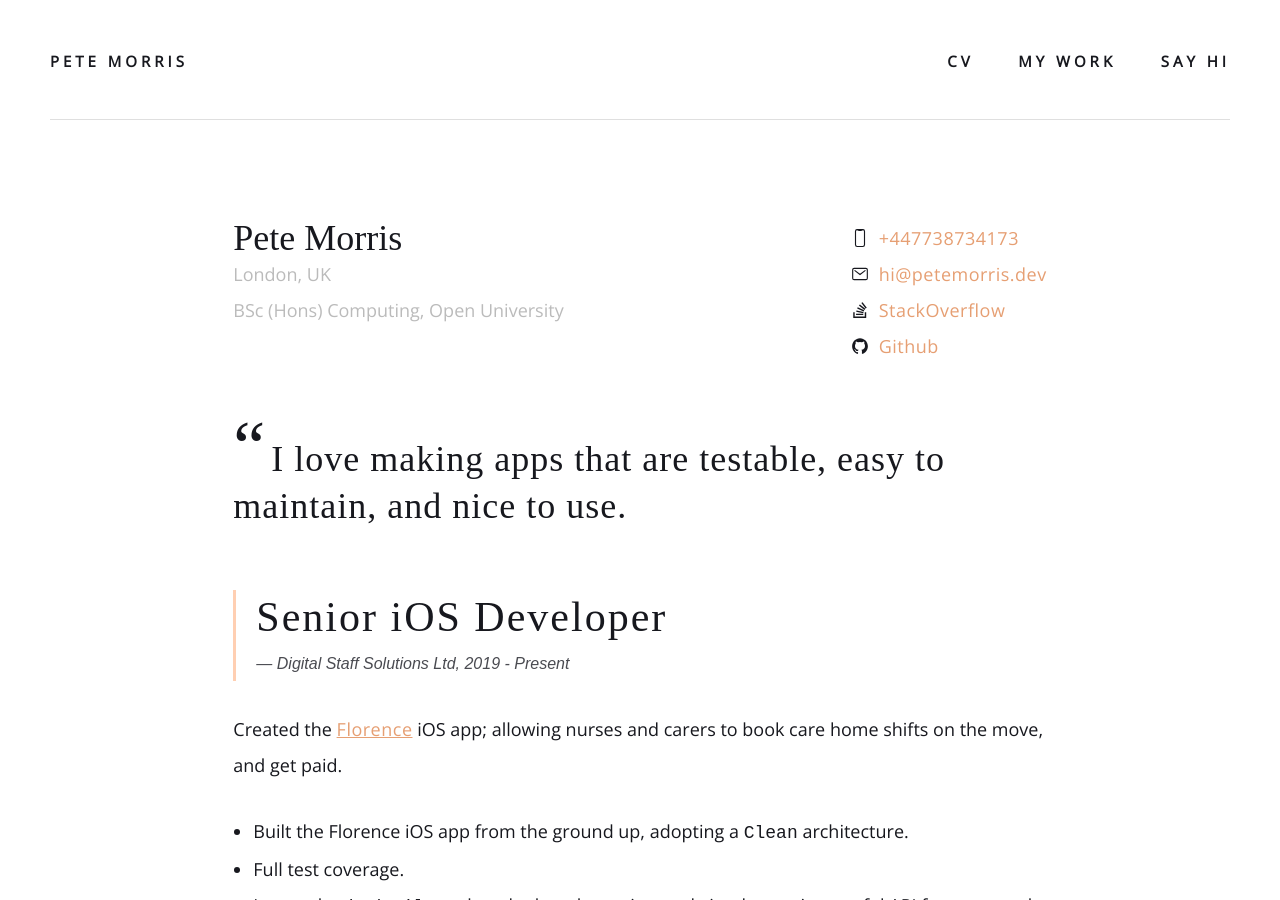
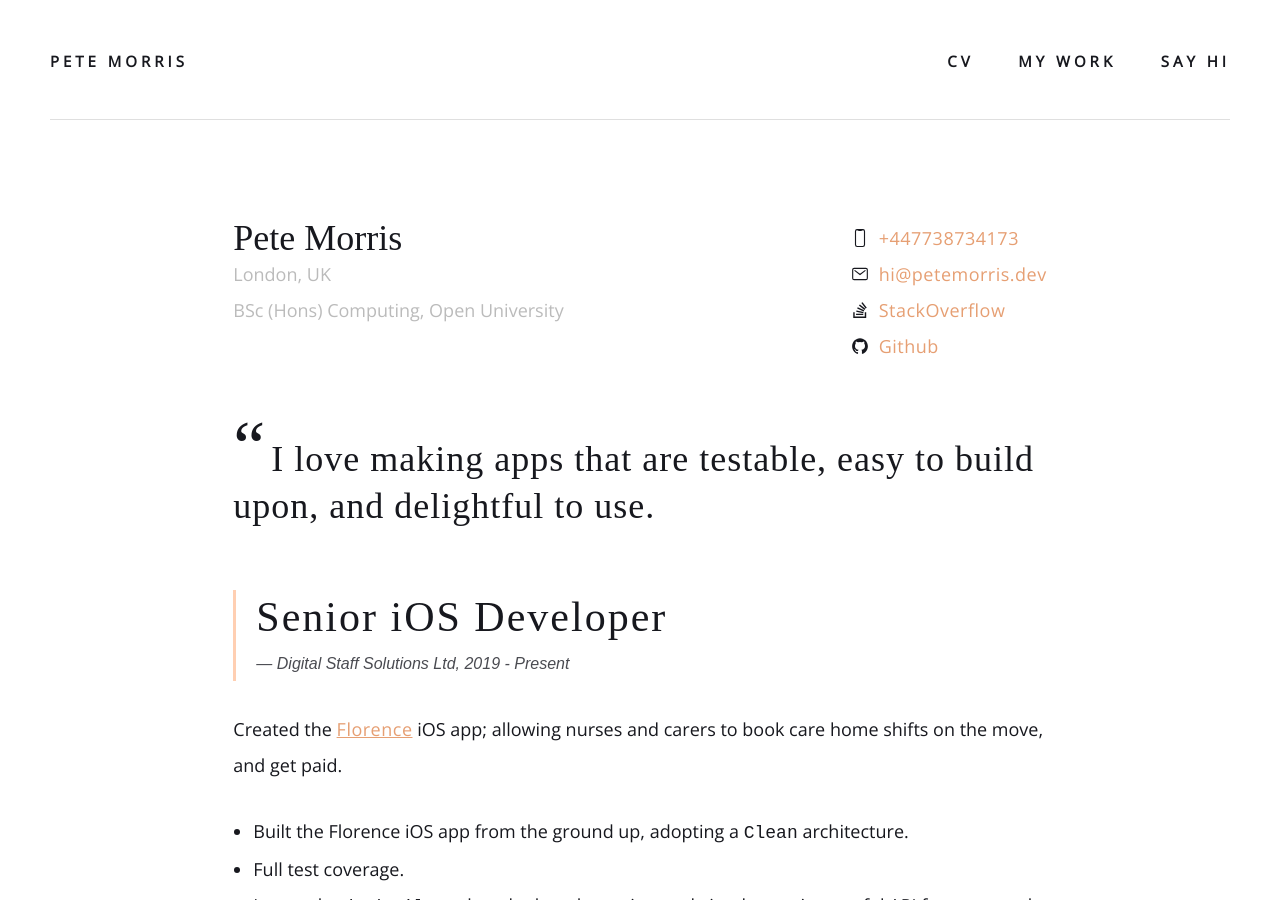
Before and after one commit to p-morris/p-morris.github.io, a Jekyll site: the page built from _pages/cv.md, in a window 1280 px wide and 900 px high. Built offline with Jekyll 4.4.1, drawn with Linux system fonts in a browser that asks for light colours; nearby versions of some CDN libraries; some web fonts are replaced.

Commit message:
amended CV copy

```diff
--- a/_pages/cv.md
+++ b/_pages/cv.md
@@ -21,7 +21,7 @@ scss: cv
 </div>
 
 <div>
-    <p class="intro">I love making apps that are testable, easy to maintain, and nice to use.</p>
+    <p class="intro">I love making apps that are testable, easy to build upon, and delightful to use.</p>
 </div>
 
 > {: .job-title}
```
